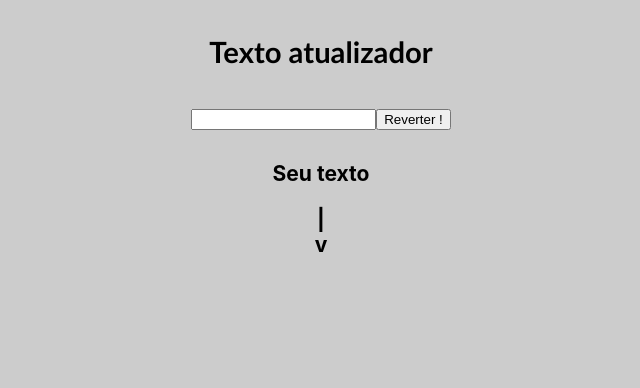
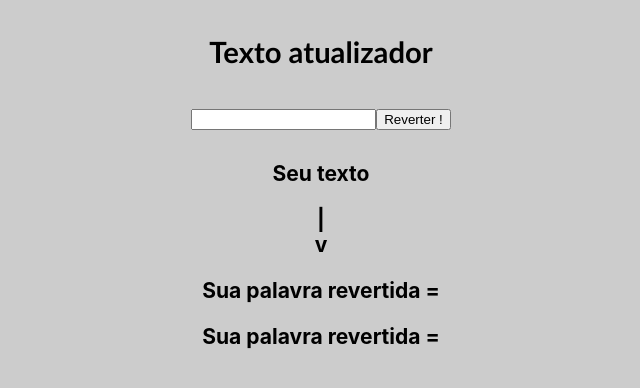
Before and after one commit to Adrian-Rabelo/palindromizador, a React (Create React App) app: page / in a window 1280 px wide. Shown: the top 388 px of the page, without its empty margins (319-959 px from the left). Built offline with nearby package versions, Linux system fonts and the light colour scheme.

Commit message:
fazendo funcionar

```diff
--- a/src/App.js
+++ b/src/App.js
@@ -4,14 +4,10 @@ import Numero from "./components/Numero.js";
 import PalavraRevertida from "./components/PalavraRevertida";
 
 export default function App() {
-    let [color, setColor] = useState("");
     let [input, setInput] = useState("");
-    let [pReverso, setPReverso] = useState("");
+    let [revertida, setRevertida] = useState("");
     function reverterPalavra(palavra) {
         return palavra.split("").reverse().join("");
-    }
-    function teste() {
-        return <PalavraRevertida palavraRevertida={reverterPalavra(input)} />;
     }
 
     return (
@@ -25,13 +21,20 @@ export default function App() {
                             id="texto"
                             onChange={(event) => setInput(event.target.value)}
                         />
-                        <button className="reverter">Reverter !</button>
+                        <button
+                            onMouseDown={() => {
+                                setRevertida(reverterPalavra(input));
+                            }}
+                            className="reverter">
+                            Reverter !
+                        </button>
                     </div>
                 </section>
                 <section>
                     <div className="textoEscrito">
                         <h1>
                             <p>Seu texto</p>|<br />v<p>{input}</p>
+                            <PalavraRevertida palavraRevertida={revertida} />
                             <PalavraRevertida
                                 palavraRevertida={reverterPalavra(input)}
                             />
--- a/src/components/PalavraRevertida.js
+++ b/src/components/PalavraRevertida.js
@@ -2,7 +2,7 @@ import React from "react";
 export default function PalavraRevertida(props) {
     return (
         <section>
-            <p>{props.palavraRevertida}</p>
+            <p>Sua palavra revertida = {props.palavraRevertida}</p>
         </section>
     );
 }
```
